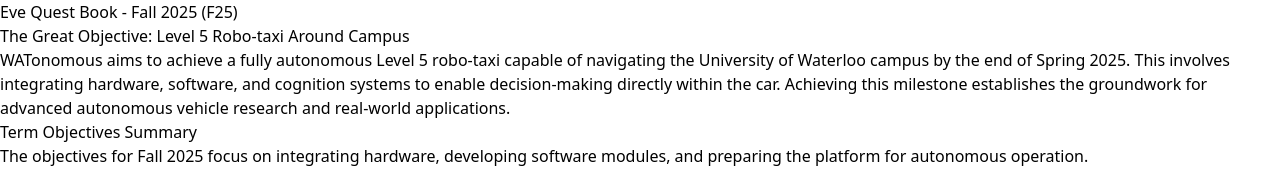
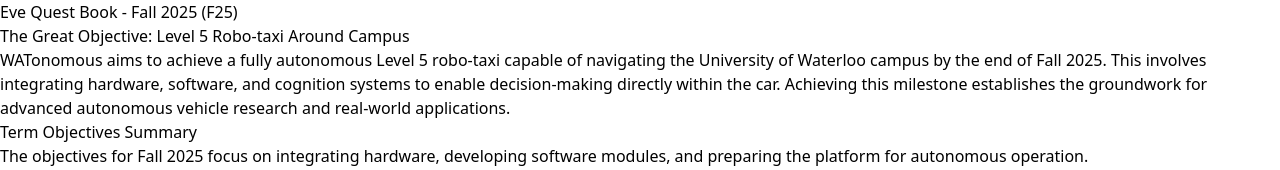
Before and after one commit to WATonomous/wato_wiki, a Next.js app: page /quest_books/f25_eve_quests in a window 1280 px wide. Shown: the top 170 px of the page. Built offline with nearby package versions, Linux system fonts and the light colour scheme.

Commit message:
Update project deadline from Spring to Fall 2025

```diff
--- a/pages/quest_books/f25_eve_quests.mdx
+++ b/pages/quest_books/f25_eve_quests.mdx
@@ -2,7 +2,7 @@
 
 ## The Great Objective: Level 5 Robo-taxi Around Campus
 
-WATonomous aims to achieve a fully autonomous Level 5 robo-taxi capable of navigating the University of Waterloo campus by the end of Spring 2025. This involves integrating hardware, software, and cognition systems to enable decision-making directly within the car. Achieving this milestone establishes the groundwork for advanced autonomous vehicle research and real-world applications.
+WATonomous aims to achieve a fully autonomous Level 5 robo-taxi capable of navigating the University of Waterloo campus by the end of Fall 2025. This involves integrating hardware, software, and cognition systems to enable decision-making directly within the car. Achieving this milestone establishes the groundwork for advanced autonomous vehicle research and real-world applications.
 
 ## Term Objectives Summary
 
@@ -265,7 +265,7 @@
 
 **Minimum Requirements:** Basic 2D-3D association for a score of 4/10.
 
-5. **Lidar Costmap Migration**
+5. **Lidar Costmap Migration (Patchworks++)**
 
 | Score | Criteria                                                                 |
 |-------|-------------------------------------------------------------------------|
```
